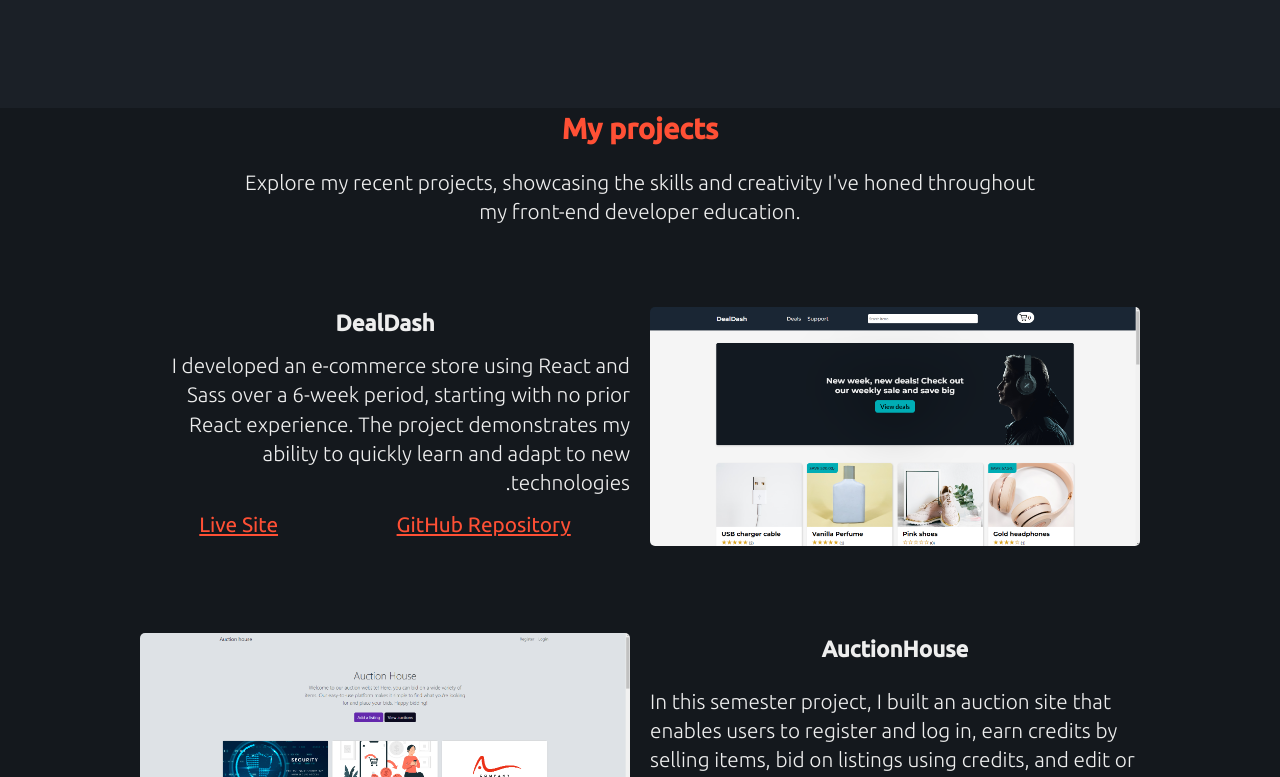
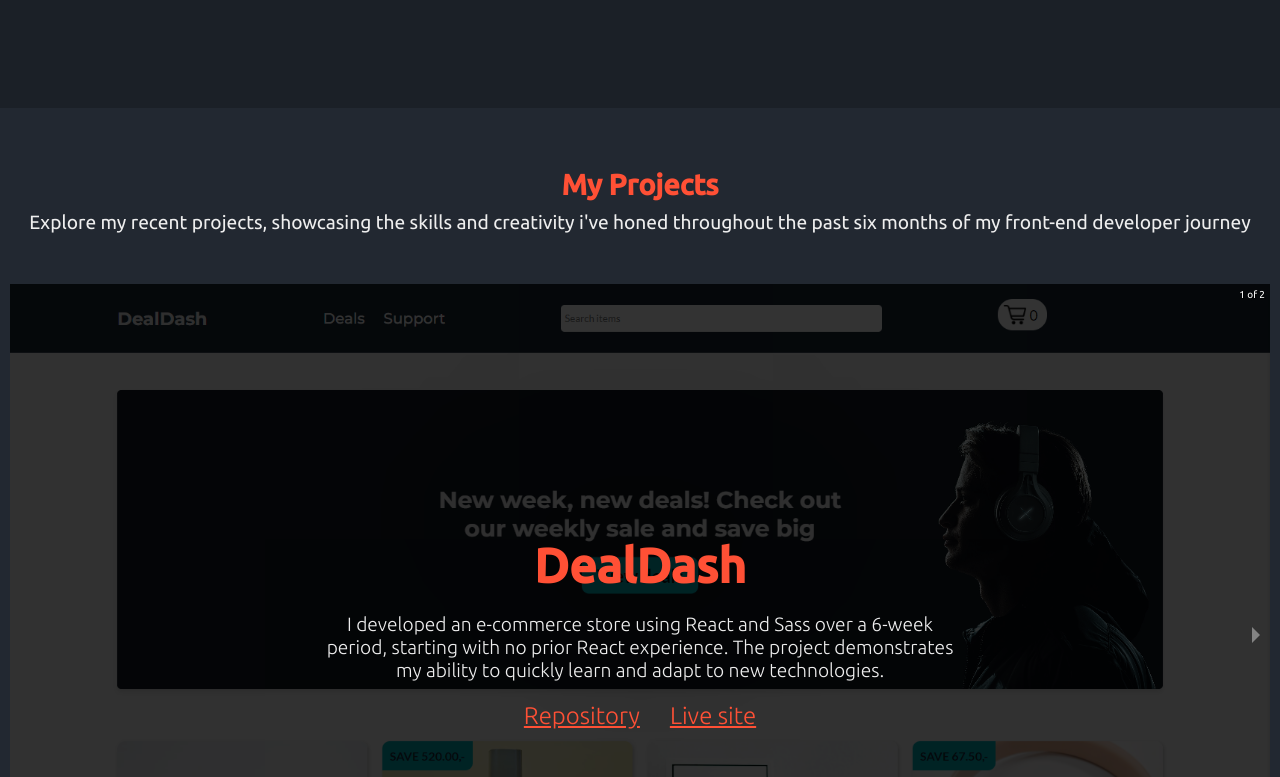
Before and after one commit to Jonast96/New_portfolio, a React (Vite) app: page / in a window 1280 px wide. Shown: the part 1483-2260 px from the top of the page. Built offline with nearby package versions, Linux system fonts and the light colour scheme.

Commit message:
remade the profile section

```diff
--- a/package.json
+++ b/package.json
@@ -12,6 +12,7 @@
     "framer-motion": "^10.10.0",
     "react": "^18.2.0",
     "react-dom": "^18.2.0",
+    "react-responsive-carousel": "^3.2.23",
     "sass": "^1.60.0"
   },
   "devDependencies": {
--- a/src/App.jsx
+++ b/src/App.jsx
@@ -1,15 +1,15 @@
 import Header from "./components/Header";
 import "./styles/styles.scss";
-import SectionOne from "./views/SectionOne";
-import SectionTwo from "./views/SectionTwo";
-import SectionThree from "./views/SectionThree";
+import Section1 from "./views/Section1";
+import Section2 from "./views/Section2";
+import Section3 from "./views/Section3";
 function App() {
   return (
     <div className="App">
       <main>
-        <SectionOne />
-        <SectionTwo />
-        <SectionThree />
+        <Section1 />
+        <Section2 />
+        <Section3 />
       </main>
     </div>
   );
--- /dev/null
+++ b/src/components/Carousel.jsx
@@ -0,0 +1,31 @@
+import React from "react";
+import "react-responsive-carousel/lib/styles/carousel.min.css";
+import { Carousel } from "react-responsive-carousel";
+
+import projects from "../data/projects";
+
+console.log(projects);
+
+function ProjectCarousel() {
+  return (
+    <Carousel>
+      {projects.map((project, index) => {
+        return (
+          <div key={index} className="project">
+            <img src={project.image} alt={project.title} />
+            <div className="info">
+              <h3>{project.title}</h3>
+              <p>{project.shortDescription}</p>
+              <div className="links">
+                <a href={project.repoLink}>Repository</a>
+                <a href={project.liveSiteLink}>Live site</a>
+              </div>
+            </div>
+          </div>
+        );
+      })}
+    </Carousel>
+  );
+}
+
+export default ProjectCarousel;
--- a/src/components/Project.jsx
+++ /dev/null
@@ -1,36 +0,0 @@
-import React from "react";
-
-const Project = ({
-  image,
-  title,
-  shortDescription,
-  repoLink,
-  liveSiteLink,
-  index,
-}) => {
-  const isImageRight = index % 2 === 0;
-
-  return (
-    <div className={`project ${isImageRight ? "image-right" : ""}`}>
-      <h3 className="mobileTitle">{title}</h3>
-
-      <div className="image">
-        <img src={image} alt={title} />
-      </div>
-      <div className="info">
-        <h3 className="desktopTitle">{title}</h3>
-        <p>{shortDescription}</p>
-        <div className="links">
-          <a href={repoLink} target="_blank" rel="noopener noreferrer">
-            GitHub Repository
-          </a>
-          <a href={liveSiteLink} target="_blank" rel="noopener noreferrer">
-            Live Site
-          </a>
-        </div>
-      </div>
-    </div>
-  );
-};
-
-export default Project;
--- a/src/styles/sectionThree/sectionThree.scss
+++ b/src/styles/sectionThree/sectionThree.scss
@@ -1,81 +1,67 @@
 @import "../variables";
 
-.sectionThree {
-  line-height: 1.4;
-
-  background-color: $thirdColor;
-  display: flex;
-  flex-direction: column;
-  gap: 80px;
-  padding: 0 20px;
-
-  .desktopTitle {
-    display: none;
-  }
-  .mobileTitle {
-    display: block;
-  }
-  .intro {
+.section3 {
+  min-height: 100vh;
+  max-width: 1500px;
+  margin: 0 auto;
+  .projectsIntro {
     text-align: center;
-    max-width: 800px;
-    margin: 0 auto;
+    margin: 50px 0;
     h2 {
-      margin-bottom: 20px;
+      margin: 10px 0;
     }
   }
-  .info {
-    display: grid;
-    justify-content: space-around;
-    flex-direction: column;
-    margin: 0 auto;
-  }
-
-  .links {
-    display: flex;
-    justify-content: space-around;
-    a {
-      color: $altColor;
-      font-size: 1.3rem;
+  .project {
+    position: relative;
+    box-shadow: 0 4px 6px rgba(0, 0, 0, 0.1), 0 1px 3px rgba(0, 0, 0, 0.08);
+    img {
+      width: 100%;
+      height: 700px;
+      object-fit: cover;
     }
-  }
-  p {
-    font-weight: 200;
-    font-size: 1.3rem;
-  }
-  h3 {
-    color: $textColor;
-    text-align: center;
-  }
-  img {
-    width: 100%;
-    border-radius: 5px;
-  }
-  .project {
-    display: grid;
-    grid-template-columns: 1fr;
-    gap: 20px;
-    max-width: 1000px;
-    margin: 0 auto;
-
+    &::before {
+      content: "";
+      position: absolute;
+      top: 0;
+      left: 0;
+      width: 100%;
+      height: 100%;
+      background-color: rgba(0, 0, 0, 0.8);
+      z-index: 1;
+    }
     .info {
-      order: 1;
+      font-weight: 200;
+      display: flex;
+      flex-direction: column;
+      gap: 20px;
+      position: absolute;
+      top: 50%;
+      left: 50%;
+      transform: translate(-50%, -50%);
+      z-index: 2;
+      width: 90%;
+      h3 {
+        font-size: 3rem;
+      }
+      .links {
+        a {
+          color: $altColor;
+        }
+        display: flex;
+        gap: 30px;
+        justify-content: center;
+        font-size: 1.5rem;
+      }
     }
   }
 }
 
-@media screen and (min-width: 750px) {
-  .sectionThree {
-    .desktopTitle {
-      display: block;
-    }
-    .mobileTitle {
-      display: none;
-    }
+@media screen and (min-width: 700px) {
+  .section3 {
     .project {
-      grid-template-columns: 1fr 1fr;
-    }
-    .image-right {
-      direction: rtl;
+      .info {
+        width: auto;
+      }
     }
   }
 }
--- a/src/styles/sectionTwo/sectionTwo.scss
+++ b/src/styles/sectionTwo/sectionTwo.scss
@@ -1,6 +1,9 @@
 @import "../variables";
 
 .sectionTwo {
+  h2 {
+    font-size: 2.5rem;
+  }
   display: grid;
   place-content: center;
   min-height: 80vh;
--- a/src/styles/styles.scss
+++ b/src/styles/styles.scss
@@ -3,7 +3,6 @@
   margin: 0;
   padding: 0;
   box-sizing: border-box;
-  // border: 0.1px solid red;
 }
 body {
   font-family: "Ubuntu", sans-serif;
--- a/src/views/SectionOne.jsx
+++ b/src/views/Section1.jsx
@@ -6,7 +6,7 @@ import { motion } from "framer-motion";
 import blob1 from "../assets/blob1.png";
 import blob2 from "../assets/blob2.png";
 
-function SectionOne() {
+function Section1() {
   const fromRight = {
     hidden: { opacity: 0, x: 400 },
     visible: { opacity: 1, x: 0 },
@@ -77,4 +77,4 @@ function SectionOne() {
     </section>
   );
 }
-export default SectionOne;
+export default Section1;
--- a/src/views/SectionTwo.jsx
+++ b/src/views/Section2.jsx
@@ -11,7 +11,7 @@ import { useInView } from "framer-motion";
 import { useRef } from "react";
 import { motion } from "framer-motion";
 
-function SectionTwo() {
+function Section2() {
   const ref = useRef(null);
   const isInView = useInView(ref);
 
@@ -67,4 +67,4 @@ function SectionTwo() {
   );
 }
 
-export default SectionTwo;
+export default Section2;
--- /dev/null
+++ b/src/views/Section3.jsx
@@ -0,0 +1,19 @@
+import "../styles/sectionThree/sectionThree.scss";
+import ProjectCarousel from "../components/Carousel";
+function Section3() {
+  return (
+    <section className="section3">
+      <div className="projectsIntro">
+        <h2>My Projects</h2>
+        <p>
+          Explore my recent projects, showcasing the skills and creativity i've
+          honed throughout the past six months of my front-end developer journey
+        </p>
+      </div>
+
+      <ProjectCarousel />
+    </section>
+  );
+}
+
+export default Section3;
--- a/src/views/SectionThree.jsx
+++ /dev/null
@@ -1,21 +0,0 @@
-import React from "react";
-import Project from "../components/Project";
-import projects from "../data/projects";
-import "../styles/sectionThree/sectionThree.scss";
-
-export default function SectionThree() {
-  return (
-    <section className="sectionThree">
-      <div className="intro">
-        <h2>My projects</h2>
-        <p>
-          Explore my recent projects, showcasing the skills and creativity I've
-          honed throughout my front-end developer education.
-        </p>
-      </div>
-      {projects.map((project, index) => (
-        <Project key={index} {...project} index={index} />
-      ))}
-    </section>
-  );
-}
```
Also changed, not shown: 1 other file (tests, documents, lock files or other folders).
